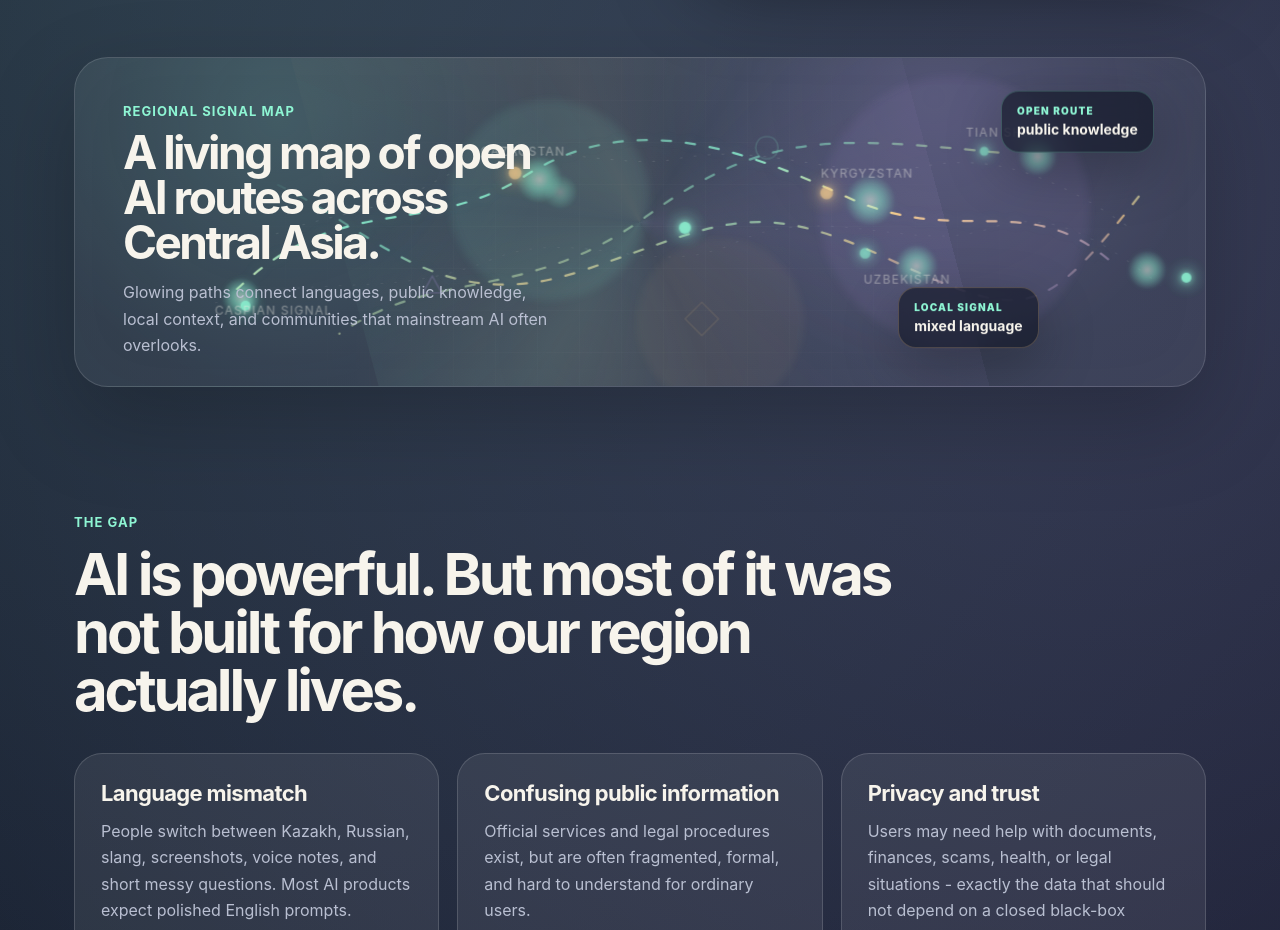
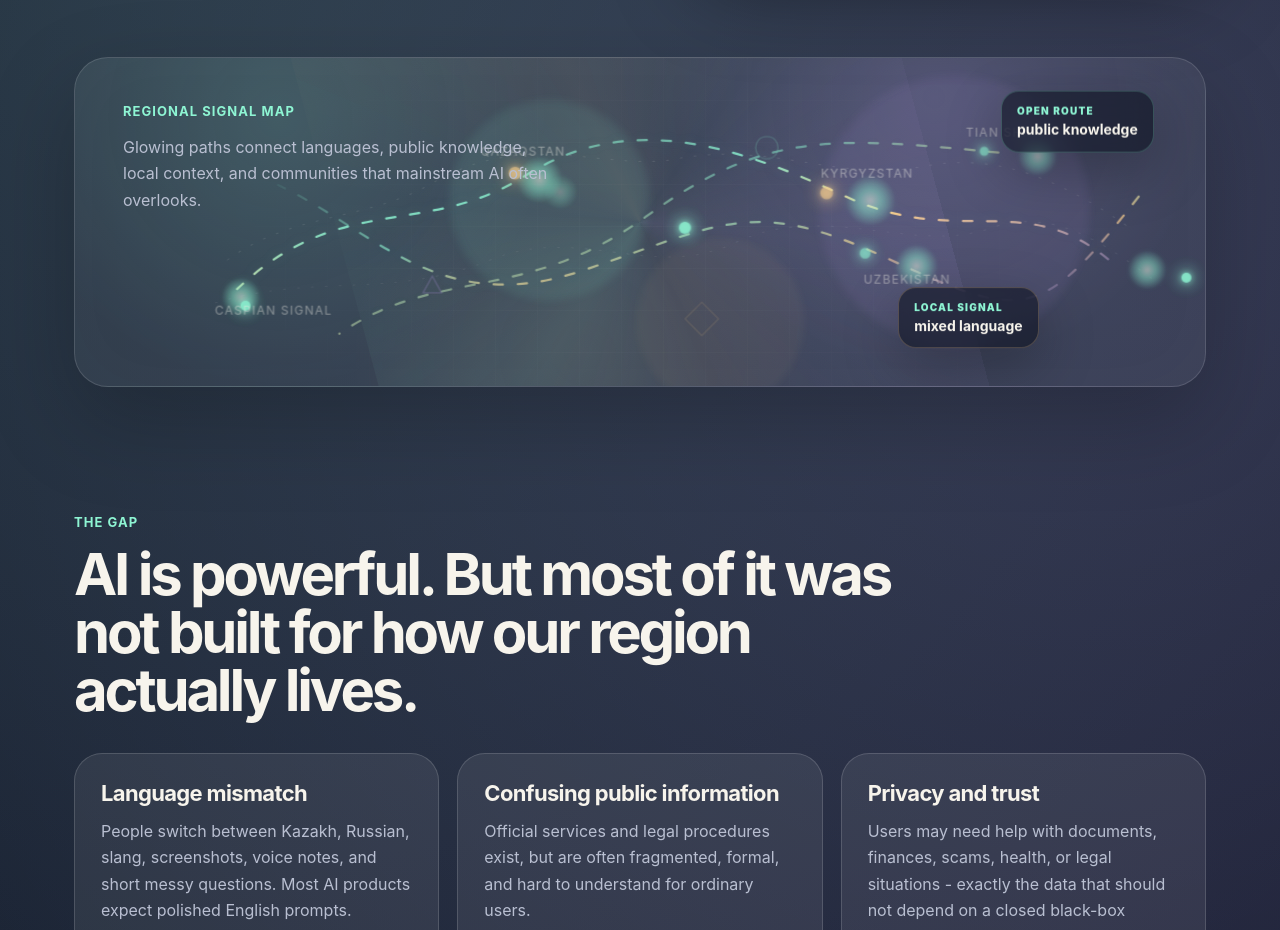
Before and after one commit to jardemAI/jardemai.github.io, a plain HTML site: page index.html in a window 1280 px wide. Shown: the part 840-1770 px from the top of the page. Drawn offline with Linux system fonts and the light colour scheme.

Commit message:
Update index.html

```diff
--- a/index.html
+++ b/index.html
@@ -68,7 +68,6 @@
       <div class="constellation-panel">
         <div class="constellation-copy">
           <span class="kicker" data-i18n="map.kicker">Regional signal map</span>
-          <h2 data-i18n="map.title">A living map of open AI routes across Central Asia.</h2>
           <p data-i18n="map.text">Glowing paths connect languages, public knowledge, local context, and communities that mainstream AI often overlooks.</p>
         </div>
 
```
